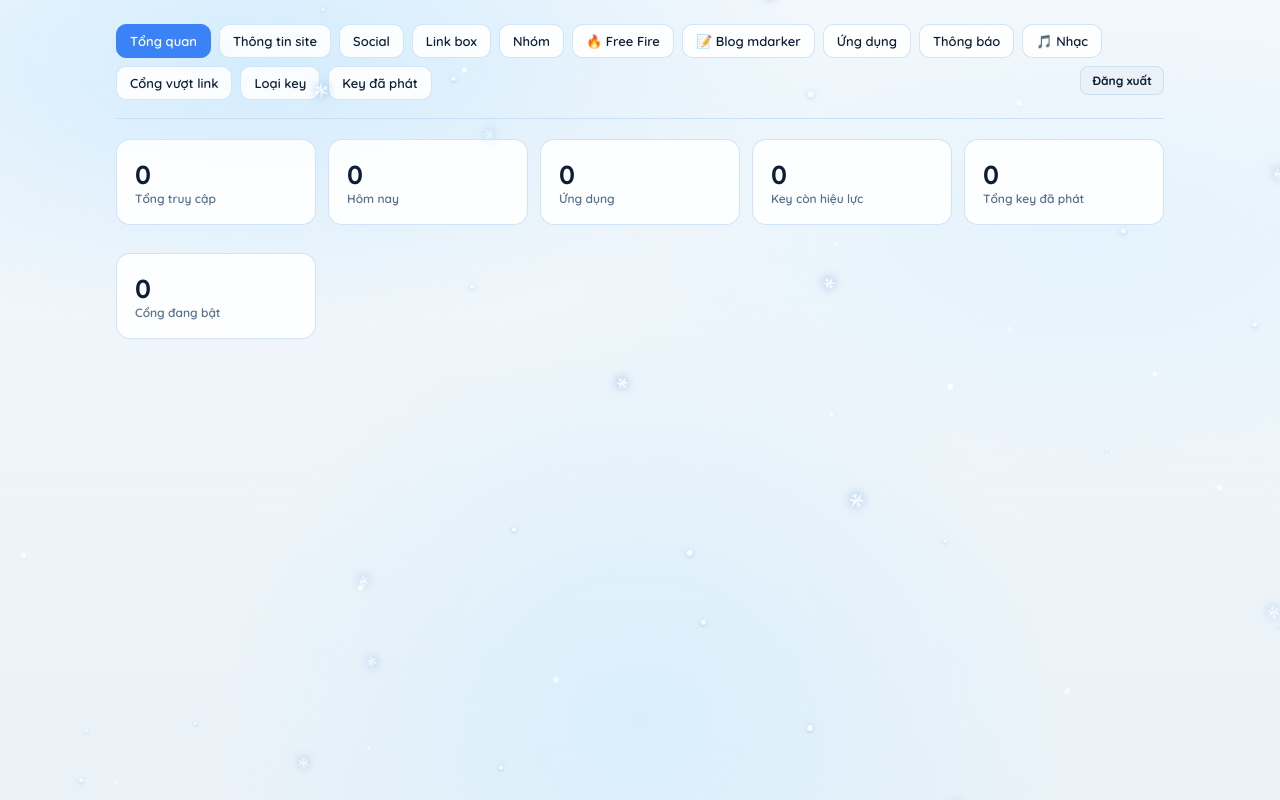
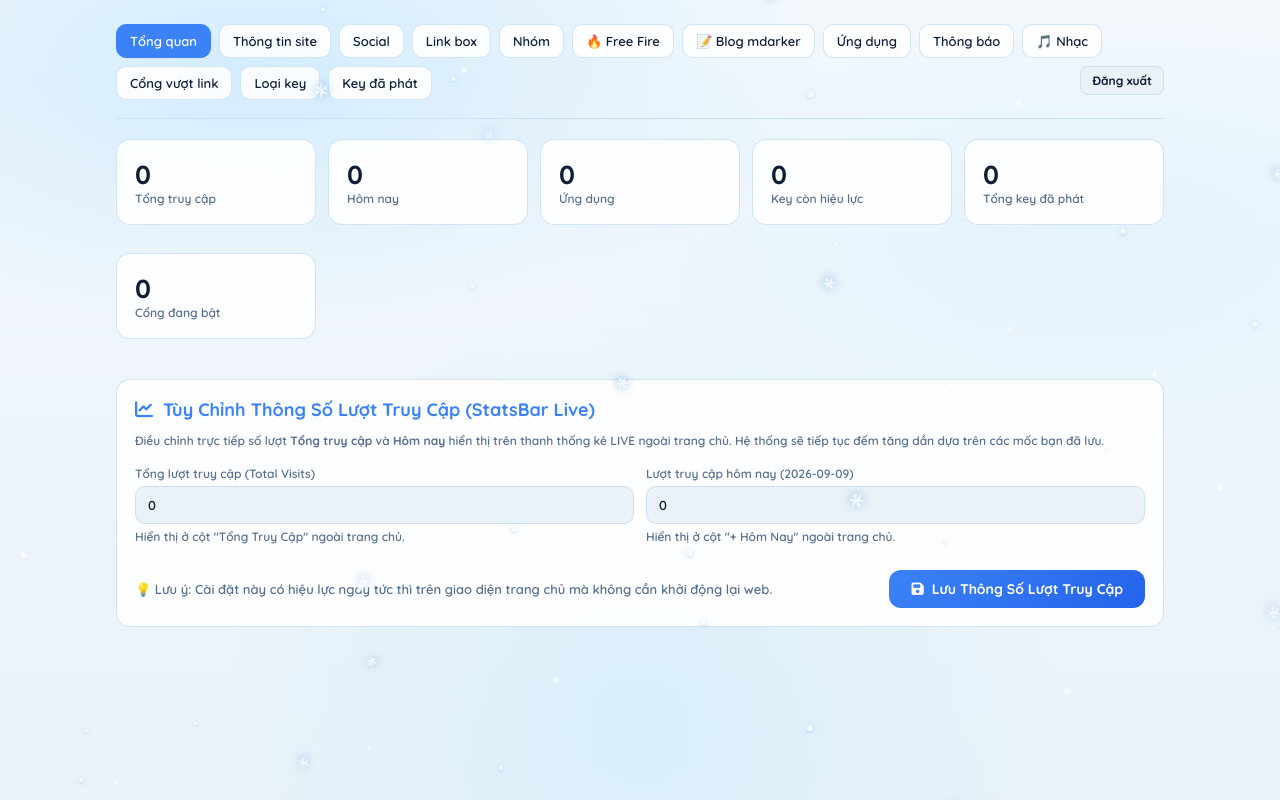
Before and after one commit to minhdarker1-ctrl/moimoi, a Next.js app: page /admin in a window 1280 px wide. Built offline with nearby package versions, Linux system fonts and the light colour scheme; no server answers; the database is empty.

Commit message:
feat(admin): them tinh nang tuy chinh thong so luot truy cap (tong va hom nay)

```diff
--- a/src/app/admin/actions.ts
+++ b/src/app/admin/actions.ts
@@ -5,7 +5,7 @@ import { redirect } from "next/navigation";
 import { headers } from "next/headers";
 import { db } from "@/lib/db";
 import { requireAdmin, createSession, destroySession, verifyPassword } from "@/lib/auth";
-import { encryptToken, generateKey, hashKey } from "@/lib/crypto";
+import { encryptToken, generateKey, hashKey, vnDate } from "@/lib/crypto";
 import { clientIp, loginLockedFor, recordLoginFail, clearLoginFails } from "@/lib/guard";
 import { isProvider } from "@/lib/shorteners";
 
@@ -126,7 +126,47 @@ export async function saveSite(fd: FormData) {
     });
   }
 
+  const counterToday = num(fd, "counterToday", -1);
+  if (counterToday >= 0) {
+    const date = vnDate();
+    await db.dailyHit.upsert({
+      where: { date },
+      update: { count: counterToday },
+      create: { date, count: counterToday },
+    });
+  }
+
   refresh("/admin/site");
+}
+
+/* ---------- counter / traffic stats ---------- */
+
+export async function updateCounter(fd: FormData) {
+  await requireAdmin();
+  const total = num(fd, "total", -1);
+  const today = num(fd, "today", -1);
+
+  if (total >= 0) {
+    await db.counter.upsert({
+      where: { id: 1 },
+      update: { total },
+      create: { id: 1, total },
+    });
+  }
+
+  if (today >= 0) {
+    const date = vnDate();
+    await db.dailyHit.upsert({
+      where: { date },
+      update: { count: today },
+      create: { date, count: today },
+    });
+  }
+
+  revalidatePath("/");
+  revalidatePath("/admin");
+  revalidatePath("/admin/site");
+  redirect("/admin?counter_saved=1");
 }
 
 /* ---------- freefire config ---------- */
--- a/src/app/admin/page.tsx
+++ b/src/app/admin/page.tsx
@@ -1,13 +1,22 @@
 import { db } from "@/lib/db";
 import { vnDate } from "@/lib/crypto";
 import AdminNav from "./AdminNav";
+import { updateCounter } from "./actions";
 
 export const dynamic = "force-dynamic";
 
-export default async function AdminHome() {
+export default async function AdminHome({
+  searchParams,
+}: {
+  searchParams?: Promise<{ counter_saved?: string }>;
+}) {
+  const sp = searchParams ? await searchParams : {};
+  const isSaved = sp.counter_saved === "1";
+  const today = vnDate();
+
   const [counter, daily, apps, keys, active, shorteners] = await Promise.all([
     db.counter.findUnique({ where: { id: 1 } }),
-    db.dailyHit.findUnique({ where: { date: vnDate() } }),
+    db.dailyHit.findUnique({ where: { date: today } }),
     db.app.count(),
     db.appKey.count(),
     db.appKey.count({ where: { revoked: false, expiresAt: { gt: new Date() } } }),
@@ -26,6 +35,29 @@ export default async function AdminHome() {
   return (
     <div className="vt-admin">
       <AdminNav current="/admin" />
+
+      {isSaved && (
+        <div
+          style={{
+            padding: "14px 18px",
+            borderRadius: 10,
+            background: "rgba(34, 197, 94, 0.15)",
+            border: "1px solid rgba(34, 197, 94, 0.4)",
+            color: "#4ade80",
+            marginBottom: 20,
+            display: "flex",
+            alignItems: "center",
+            gap: 12,
+            fontSize: 14,
+            fontWeight: 600,
+          }}
+        >
+          <i className="fa-solid fa-circle-check" style={{ fontSize: 18 }} />
+          <span>Đã lưu thành công thông số lượt truy cập! Hệ thống đã áp dụng ra ngoài trang chủ.</span>
+        </div>
+      )}
+
+      {/* THẺ THỐNG KÊ TỔNG QUAN */}
       <div className="vt-row">
         {stats.map(([label, value]) => (
           <div key={label} className="vt-card">
@@ -36,6 +68,68 @@ export default async function AdminHome() {
           </div>
         ))}
       </div>
+
+      {/* FORM TÙY CHỈNH THÔNG SỐ LƯỢT TRUY CẬP */}
+      <div className="vt-card" style={{ marginTop: 24 }}>
+        <h2 style={{ fontSize: 18, marginTop: 0, marginBottom: 8, display: "flex", alignItems: "center", gap: 10, color: "#3b82f6" }}>
+          <i className="fa-solid fa-chart-line" />
+          <span>Tùy Chỉnh Thông Số Lượt Truy Cập (StatsBar Live)</span>
+        </h2>
+        <p className="vt-hint" style={{ marginBottom: 18 }}>
+          Điều chỉnh trực tiếp số lượt <strong>Tổng truy cập</strong> và <strong>Hôm nay</strong> hiển thị trên thanh thống kê LIVE ngoài trang chủ. Hệ thống sẽ tiếp tục đếm tăng dần dựa trên các mốc bạn đã lưu.
+        </p>
+
+        <form action={updateCounter} className="vt-form">
+          <div className="vt-row">
+            <label className="vt-field">
+              <span>Tổng lượt truy cập (Total Visits)</span>
+              <input
+                key={String(counter?.total ?? 0)}
+                type="number"
+                name="total"
+                defaultValue={counter?.total ?? 0}
+                min={0}
+                required
+              />
+              <small className="vt-hint">Hiển thị ở cột &quot;Tổng Truy Cập&quot; ngoài trang chủ.</small>
+            </label>
+
+            <label className="vt-field">
+              <span>Lượt truy cập hôm nay ({today})</span>
+              <input
+                key={String(daily?.count ?? 0)}
+                type="number"
+                name="today"
+                defaultValue={daily?.count ?? 0}
+                min={0}
+                required
+              />
+              <small className="vt-hint">Hiển thị ở cột &quot;+ Hôm Nay&quot; ngoài trang chủ.</small>
+            </label>
+          </div>
+
+          <div style={{ marginTop: 14, display: "flex", alignItems: "center", justifyContent: "space-between", flexWrap: "wrap", gap: 12 }}>
+            <div style={{ fontSize: 13, color: "var(--vi-muted)" }}>
+              💡 Lưu ý: Cài đặt này có hiệu lực ngay tức thì trên giao diện trang chủ mà không cần khởi động lại web.
+            </div>
+            <button
+              className="vt-btn-primary"
+              type="submit"
+              style={{
+                padding: "10px 22px",
+                fontSize: 14,
+                display: "inline-flex",
+                alignItems: "center",
+                gap: 8,
+                background: "linear-gradient(135deg, #3b82f6, #2563eb)",
+              }}
+            >
+              <i className="fa-solid fa-floppy-disk" />
+              <span>Lưu Thông Số Lượt Truy Cập</span>
+            </button>
+          </div>
+        </form>
+      </div>
     </div>
   );
 }
```
Also changed, not shown: src/app/admin/site/page.tsx (+23 -5 lines).
